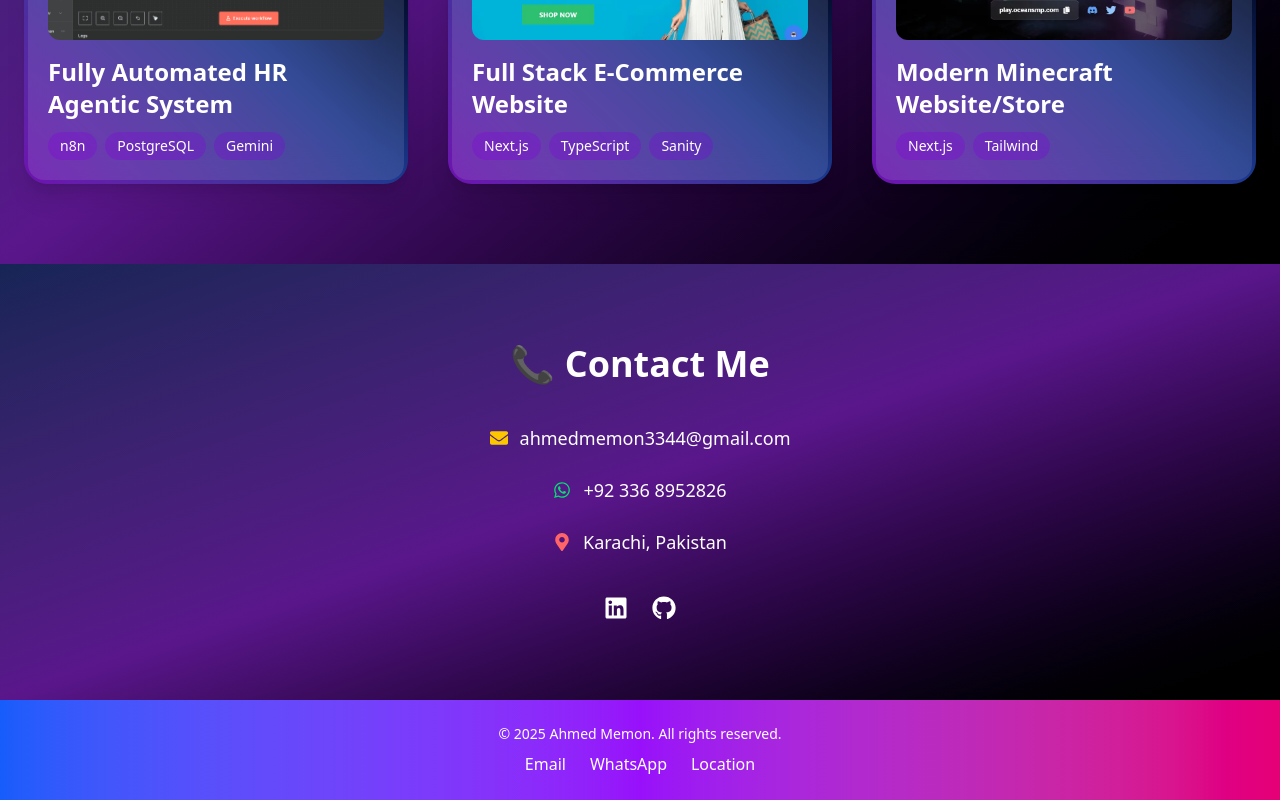
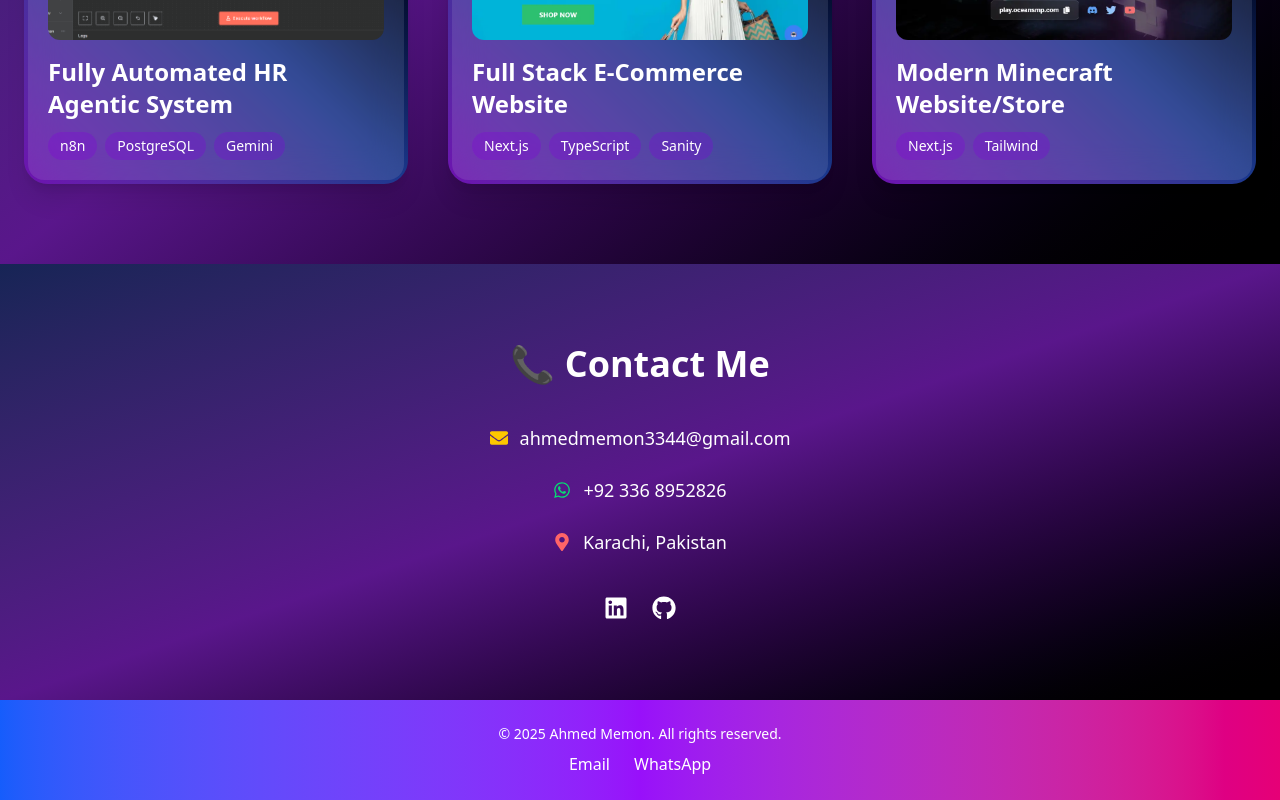
Before and after one commit to AhmedCoder2233/ahmedportfolio, a React (Vite) app: page / in a window 1280 px wide. Shown: the part 2884-3684 px from the top of the page. Built offline with nearby package versions, Linux system fonts and the light colour scheme.

Commit message:
Update Footer.jsx

```diff
--- a/src/components/Footer.jsx
+++ b/src/components/Footer.jsx
@@ -18,14 +18,6 @@ export default function Footer() {
     >
       WhatsApp
     </a>
-    <a
-      href="https://www.google.com/maps/place/Karachi,+Pakistan"
-      target="_blank"
-      rel="noopener noreferrer"
-      className="hover:underline"
-    >
-      Location
-    </a>
   </div>
 </footer>
 
```
